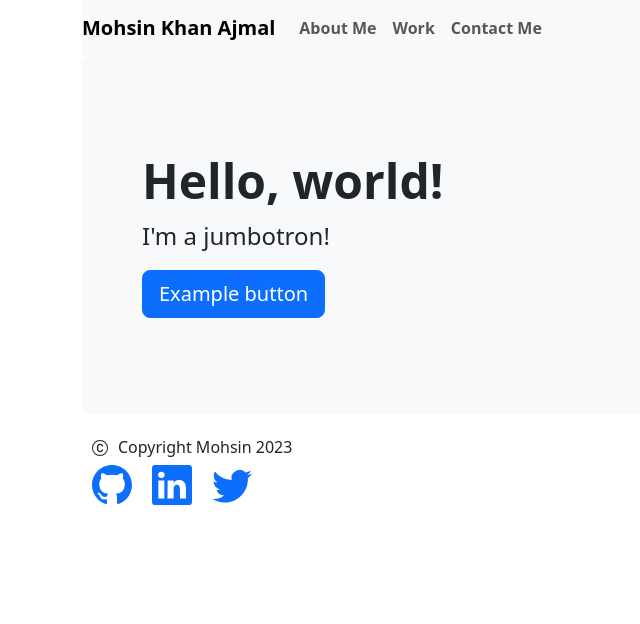
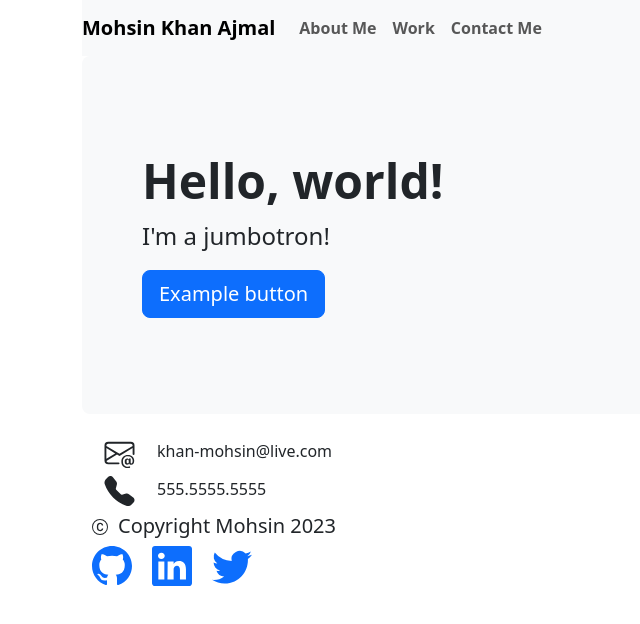
Before and after one commit to emkhan89/react-portfolio, a React (Vite) app in the folder project/: page / in a window 1280 px wide. Shown: the top 624 px of the page, without its empty margins (0-640 px from the left). Built offline with nearby package versions, Linux system fonts and the light colour scheme.

Commit message:
add email and contact number in footer section

```diff
--- a/project/src/components/Footer.jsx
+++ b/project/src/components/Footer.jsx
@@ -3,7 +3,40 @@ import React from "react";
 function Footer() {
   return (
     <footer>
-      <h6>
+      <h6 class="contact-info">
+        <svg
+          xmlns="http://www.w3.org/2000/svg"
+          width="75"
+          height="30"
+          fill="currentColor"
+          class="bi bi-envelope-at"
+          viewBox="0 0 16 16"
+        >
+          <path d="M2 2a2 2 0 0 0-2 2v8.01A2 2 0 0 0 2 14h5.5a.5.5 0 0 0 0-1H2a1 1 0 0 1-.966-.741l5.64-3.471L8 9.583l7-4.2V8.5a.5.5 0 0 0 1 0V4a2 2 0 0 0-2-2H2Zm3.708 6.208L1 11.105V5.383l4.708 2.825ZM1 4.217V4a1 1 0 0 1 1-1h12a1 1 0 0 1 1 1v.217l-7 4.2-7-4.2Z" />
+          <path d="M14.247 14.269c1.01 0 1.587-.857 1.587-2.025v-.21C15.834 10.43 14.64 9 12.52 9h-.035C10.42 9 9 10.36 9 12.432v.214C9 14.82 10.438 16 12.358 16h.044c.594 0 1.018-.074 1.237-.175v-.73c-.245.11-.673.18-1.18.18h-.044c-1.334 0-2.571-.788-2.571-2.655v-.157c0-1.657 1.058-2.724 2.64-2.724h.04c1.535 0 2.484 1.05 2.484 2.326v.118c0 .975-.324 1.39-.639 1.39-.232 0-.41-.148-.41-.42v-2.19h-.906v.569h-.03c-.084-.298-.368-.63-.954-.63-.778 0-1.259.555-1.259 1.4v.528c0 .892.49 1.434 1.26 1.434.471 0 .896-.227 1.014-.643h.043c.118.42.617.648 1.12.648Zm-2.453-1.588v-.227c0-.546.227-.791.573-.791.297 0 .572.192.572.708v.367c0 .573-.253.744-.564.744-.354 0-.581-.215-.581-.8Z" />
+        </svg>
+        {/* <br /> */}
+        khan-mohsin@live.com
+      </h6>
+      <h6 class="contact-info">
+        <svg
+          xmlns="http://www.w3.org/2000/svg"
+          width="75"
+          height="30"
+          fill="currentColor"
+          class="bi bi-telephone-fill"
+          viewBox="0 0 16 16"
+        >
+          <path
+            fill-rule="evenodd"
+            d="M1.885.511a1.745 1.745 0 0 1 2.61.163L6.29 2.98c.329.423.445.974.315 1.494l-.547 2.19a.678.678 0 0 0 .178.643l2.457 2.457a.678.678 0 0 0 .644.178l2.189-.547a1.745 1.745 0 0 1 1.494.315l2.306 1.794c.829.645.905 1.87.163 2.611l-1.034 1.034c-.74.74-1.846 1.065-2.877.702a18.634 18.634 0 0 1-7.01-4.42 18.634 18.634 0 0 1-4.42-7.009c-.362-1.03-.037-2.137.703-2.877L1.885.511z"
+          />
+        </svg>
+        {/* <br /> */}
+        555.5555.5555
+      </h6>
+
+      <h5>
         <svg
           xmlns="http://www.w3.org/2000/svg"
           width="36"
@@ -15,7 +48,7 @@ function Footer() {
           <path d="M1 8a7 7 0 1 0 14 0A7 7 0 0 0 1 8Zm15 0A8 8 0 1 1 0 8a8 8 0 0 1 16 0ZM8.146 4.992c-1.212 0-1.927.92-1.927 2.502v1.06c0 1.571.703 2.462 1.927 2.462.979 0 1.641-.586 1.729-1.418h1.295v.093c-.1 1.448-1.354 2.467-3.03 2.467-2.091 0-3.269-1.336-3.269-3.603V7.482c0-2.261 1.201-3.638 3.27-3.638 1.681 0 2.935 1.054 3.029 2.572v.088H9.875c-.088-.879-.768-1.512-1.729-1.512Z" />
         </svg>
         Copyright Mohsin 2023
-      </h6>
+      </h5>
       <a href="https://github.com/emkhan89" target="_blank">
         <svg
           xmlns="http://www.w3.org/2000/svg"
```
